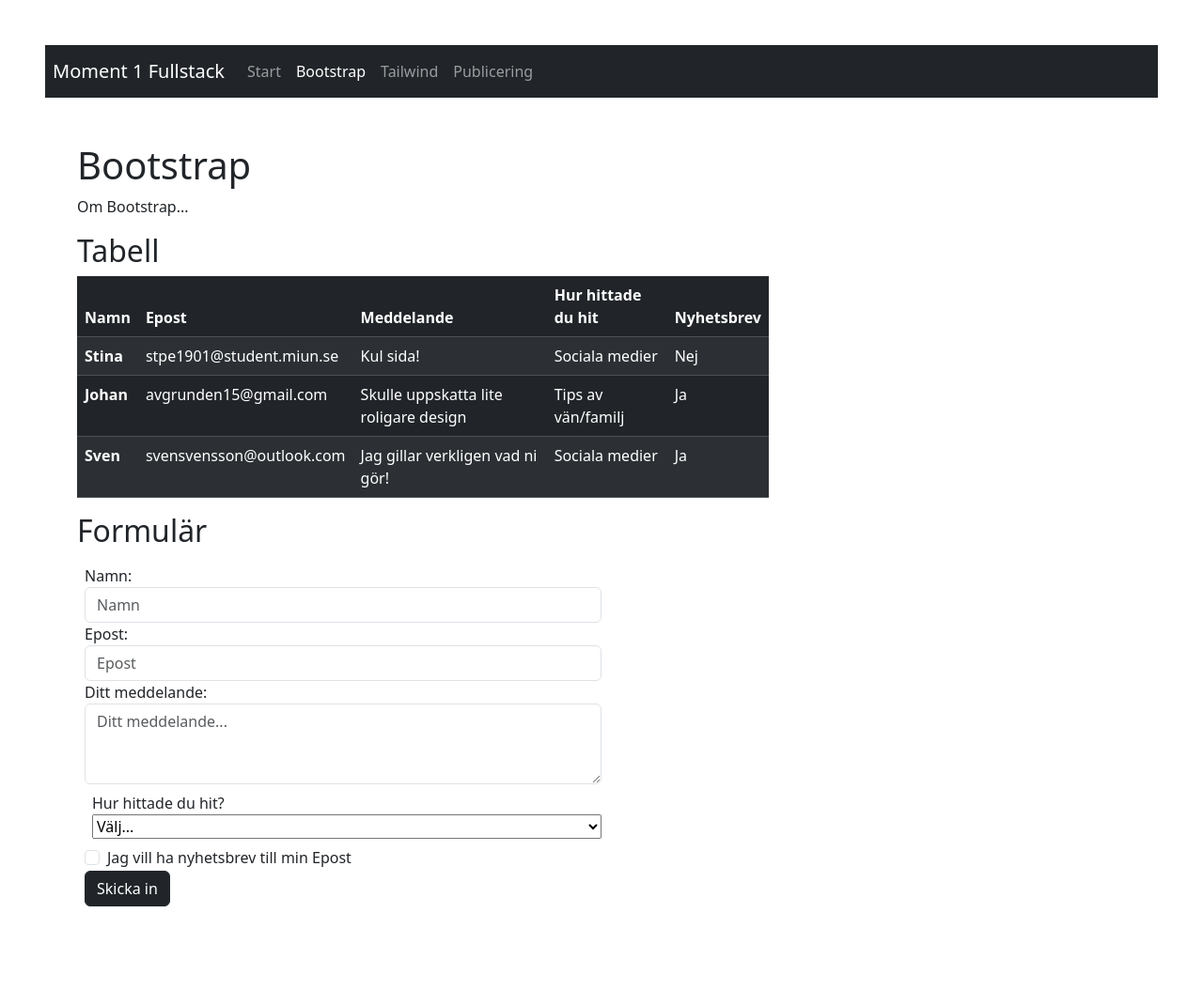
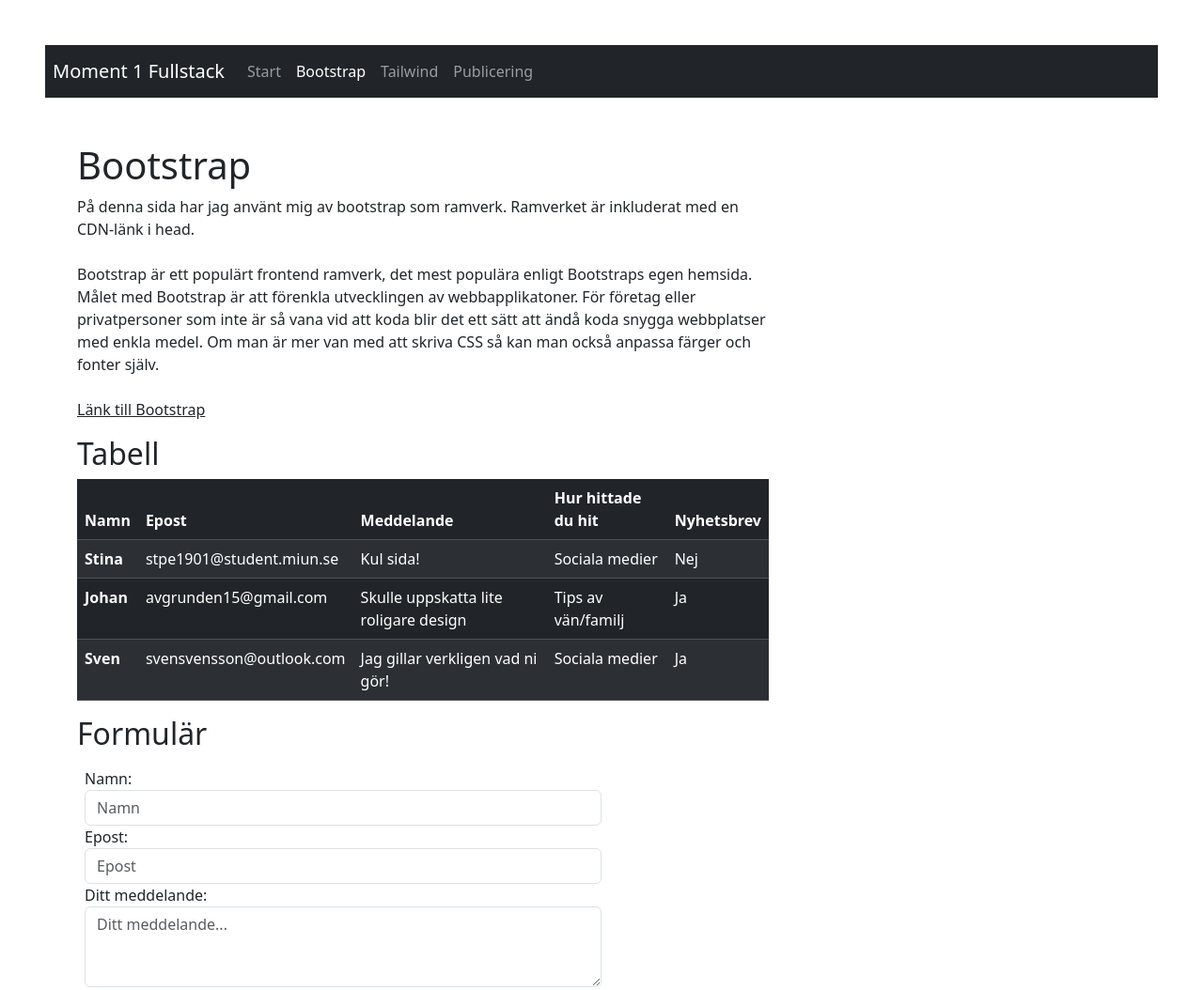
Before and after one commit to stinaRamona/Moment1Fullstack, a website: page src/ramverk1.html in a window 1280 px wide. Shown: the top 1054 px of the page at 94% size. Before the commit the page ends 981 px from the top, so only its background shows below. Drawn offline with nearby package versions, Linux system fonts and the light colour scheme.

Commit message:
Lagt in information om bootstrap

```diff
--- a/src/ramverk1.html
+++ b/src/ramverk1.html
@@ -26,7 +26,16 @@
     <main class="container mx-auto">
         <h1>Bootstrap</h1>
 
-        <p>Om Bootstrap...</p>
+        <p class="col-12 col-md-10 col-lg-8">På denna sida har jag använt mig av bootstrap som ramverk. Ramverket är inkluderat med en CDN-länk i head.
+          <br>
+          <br>
+          Bootstrap är ett populärt frontend ramverk, det mest populära enligt Bootstraps egen hemsida. Målet med Bootstrap är
+          att förenkla utvecklingen av webbapplikatoner. För företag eller privatpersoner som inte är så vana vid att koda blir det
+          ett sätt att ändå koda snygga webbplatser med enkla medel. Om man är mer van med att skriva CSS så kan man också anpassa färger och fonter
+          själv.
+          <br><br>
+          <a class="text-dark" href="https://getbootstrap.com/">Länk till Bootstrap</a>
+        </p>
         <h2>Tabell</h2>
 
         <div class="row">
```
Also changed, not shown: dist/ramverk1.html.
